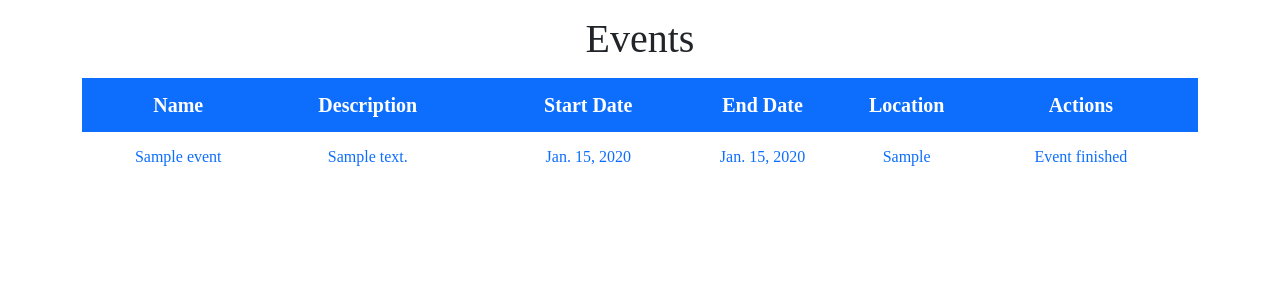
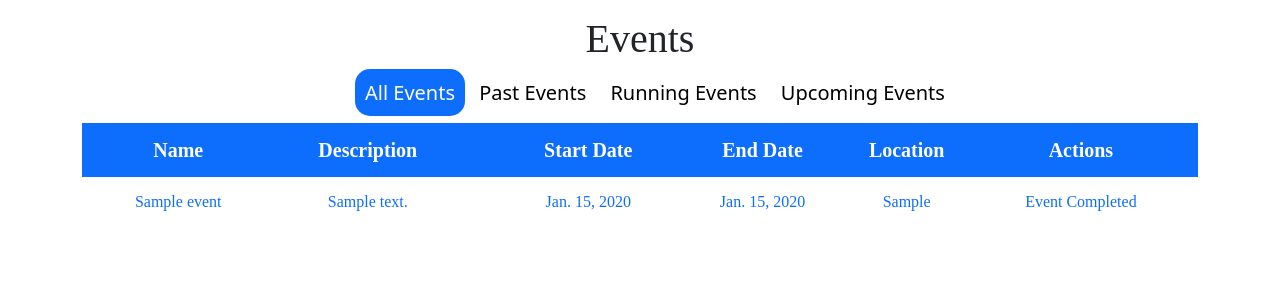
Before and after one commit to HNMN3/EventsManagementSystem, a Django app: page / in a window 1280 px wide. Shown: the part 56-356 px from the top of the page. Run offline with Django 3.2, Linux system fonts and the light colour scheme; a user stored in the database is signed in; tables that the repository leaves empty hold one stand-in row (values such as "Sample post"); parts of the project's set-up code (start-up, migrations or seed data) failed here and were passed over; some libraries are stand-ins or nearby versions.

Commit message:
Added custom queryset and used it for listing events

```diff
--- a/events_management_system/events/models.py
+++ b/events_management_system/events/models.py
@@ -2,6 +2,18 @@ from django.db import models
 from django.utils import timezone
 
 # Create your models here.
+
+
+class EventManager(models.Manager):
+    def upcoming(self):
+        return self.filter(start_date__gt=timezone.now().date())
+
+    def past(self):
+        return self.filter(end_date__lt=timezone.now().date())
+
+    def running(self):
+        return self.filter(start_date__lte=timezone.now().date(),
+                           end_date__gte=timezone.now().date())
 
 
 class Event(models.Model):
@@ -10,14 +22,18 @@ class Event(models.Model):
     start_date = models.DateField()
     end_date = models.DateField()
     location = models.CharField(max_length=100, blank=True)
-    users = models.ManyToManyField('users.User', related_name='events')
+    users = models.ManyToManyField('users.User', related_name='events',
+                                   blank=True)
+    objects = EventManager()
 
     def __str__(self):
         return self.name
 
-    def is_subscribed_by_user(self, user_id):
-        return self.users.filter(id=user_id).exists()
+    @property
+    def subscribed_users(self):
+        return {user.id for user in self.users.all()}
 
+    @property
     def can_subscribe(self):
         now = timezone.now().date()
         return now <= self.end_date
--- a/events_management_system/events/views.py
+++ b/events_management_system/events/views.py
@@ -1,4 +1,7 @@
+from typing import Any, Dict
+
 from django.contrib.auth.mixins import LoginRequiredMixin
+from django.db.models.query import QuerySet
 from django.views.generic.list import ListView
 from rest_framework.response import Response
 from rest_framework.status import HTTP_200_OK
@@ -15,9 +18,25 @@ class EventListView(LoginRequiredMixin, ListView):
 
     model = Event
     template_name = 'events/event_list.html'
-    context_object_name = 'events'
     paginate_by = 30
-    ordering = ['-start_date']
+    ordering = ['start_date', 'end_date']
+
+    def get_queryset(self) -> QuerySet:
+        list_type = self.request.GET.get('type', 'all')
+        if list_type == 'upcoming':
+            return Event.objects.upcoming()
+        elif list_type == 'past':
+            return Event.objects.past()
+        elif list_type == 'running':
+            return Event.objects.running()
+        else:
+            return Event.objects.all()
+
+    def get_context_data(self, **kwargs: Any) -> Dict[str, Any]:
+        context_data = super().get_context_data(**kwargs)
+        print(context_data)
+        context_data['list_type'] = self.request.GET.get('type', 'all')
+        return context_data
 
 
 class EventSubscriptionView(APIView):
--- a/events_management_system/static/css/event.css
+++ b/events_management_system/static/css/event.css
@@ -74,6 +74,11 @@ tbody tr {
     padding-right: 60px;
 }
 
+td.no-events {
+    text-align: center;
+    font-size: 25px;
+}
+
 .table-heading-h1 {
     text-align: center;
     font-family: OpenSans-Regular;
@@ -107,23 +112,37 @@ button.styled {
 /* Toast/Snackbar */
 /* The snackbar - position it at the bottom and in the middle of the screen */
 #snackbar {
-    visibility: hidden; /* Hidden by default. Visible on click */
-    min-width: 250px; /* Set a default minimum width */
-    margin-left: -125px; /* Divide value of min-width by 2 */
-    background-color: #333; /* Black background color */
-    color: #fff; /* White text color */
-    text-align: center; /* Centered text */
-    border-radius: 2px; /* Rounded borders */
-    padding: 16px; /* Padding */
-    position: fixed; /* Sit on top of the screen */
-    z-index: 1; /* Add a z-index if needed */
-    left: 50%; /* Center the snackbar */
-    bottom: 30px; /* 30px from the bottom */
+    visibility: hidden;
+    /* Hidden by default. Visible on click */
+    min-width: 250px;
+    /* Set a default minimum width */
+    margin-left: -125px;
+    /* Divide value of min-width by 2 */
+    background-color: #333;
+    /* Black background color */
+    color: #fff;
+    /* White text color */
+    text-align: center;
+    /* Centered text */
+    border-radius: 2px;
+    /* Rounded borders */
+    padding: 16px;
+    /* Padding */
+    position: fixed;
+    /* Sit on top of the screen */
+    z-index: 1;
+    /* Add a z-index if needed */
+    left: 50%;
+    /* Center the snackbar */
+    bottom: 30px;
+    /* 30px from the bottom */
 }
+
 
 /* Show the snackbar when clicking on a button (class added with JavaScript) */
 #snackbar.show {
-    visibility: visible; /* Show the snackbar */
+    visibility: visible;
+    /* Show the snackbar */
     /* Add animation: Take 0.5 seconds to fade in and out the snackbar.
     However, delay the fade out process for 2.5 seconds */
     -webkit-animation: fadein 0.5s, fadeout 0.5s 2.5s;
@@ -132,21 +151,84 @@ button.styled {
 
 /* Animations to fade the snackbar in and out */
 @-webkit-keyframes fadein {
-    from {bottom: 0; opacity: 0;}
-    to {bottom: 30px; opacity: 1;}
+    from {
+        bottom: 0;
+        opacity: 0;
+    }
+
+    to {
+        bottom: 30px;
+        opacity: 1;
+    }
 }
 
 @keyframes fadein {
-    from {bottom: 0; opacity: 0;}
-    to {bottom: 30px; opacity: 1;}
+    from {
+        bottom: 0;
+        opacity: 0;
+    }
+
+    to {
+        bottom: 30px;
+        opacity: 1;
+    }
 }
 
 @-webkit-keyframes fadeout {
-    from {bottom: 30px; opacity: 1;}
-    to {bottom: 0; opacity: 0;}
+    from {
+        bottom: 30px;
+        opacity: 1;
+    }
+
+    to {
+        bottom: 0;
+        opacity: 0;
+    }
 }
 
 @keyframes fadeout {
-    from {bottom: 30px; opacity: 1;}
-    to {bottom: 0; opacity: 0;}
+    from {
+        bottom: 30px;
+        opacity: 1;
     }
+
+    to {
+        bottom: 0;
+        opacity: 0;
+    }
+}
+
+
+/* Navigation bar */
+.topnav {
+    width: 100%;
+    margin: 15px;
+}
+
+div.nav-container {
+    display: block;
+    width: 600px;
+    margin: 0 auto;
+}
+
+/* Style the links inside the navigation bar */
+.topnav a {
+    color: black;
+    text-align: center;
+    text-decoration: none;
+    font-size: 20px;
+    padding: 10px;
+    border-radius: 15px;
+}
+
+/* Change the color of links on hover */
+.topnav a:hover {
+    background-color: #ddd;
+    color: black;
+}
+
+/* Add a color to the active/current link */
+.topnav a.active {
+    background-color: #0d6efd;
+    color: white;
+}
--- a/events_management_system/templates/events/event_list.html
+++ b/events_management_system/templates/events/event_list.html
@@ -1,6 +1,13 @@
 {% extends "base.html" %} {% load static %} {% block title %}Events{% endblock %} {% block content %}
 <h1 class="table-heading-h1">Events</h1>
-
+<div class="topnav">
+    <div class="nav-container">
+        <a {% if list_type == "all" %} class="active" {% endif %} href="{% url 'event-list' %}?type=all">All Events</a>
+        <a {% if list_type == "past" %} class="active" {% endif %} href="{% url 'event-list' %}?type=past">Past Events</a>
+        <a {% if list_type == "running" %} class="active" {% endif %} href="{% url 'event-list' %}?type=running">Running Events</a>
+        <a {% if list_type == "upcoming" %} class="active" {% endif %} href="{% url 'event-list' %}?type=upcoming">Upcoming Events</a>
+    </div>
+</div>
 <div class="table100">
     <table>
         <thead>
@@ -14,7 +21,7 @@
             </tr>
         </thead>
         <tbody>
-            {% for event in events %}
+            {% for event in event_list %}
             <tr>
                 <td class="column1">{{ event.name }}</td>
                 <td class="column2">{{ event.description }}</td>
@@ -24,20 +31,22 @@
                 <td class="column6">
                     {% if event.can_subscribe %}
                     <script>console.log("{{ event.users }}")</script>
-                    {% if event in user.events %}
+                    {% if user.id in event.subscribed_users %}
+                    <button id="button-{{ event.id }}" class="styled"
+                        onclick="unsubscribe_from_event({{ event.id}})">Unsubscribe</button>
+                    {% else %}
                     <button id="button-{{ event.id }}" class="styled"
                         onclick="subscribe_to_event({{ event.id}})">Subscribe</button>
-                    {% else %}
-                    <button id="button-{{ event.id }}" class="styled"
-                        onclick="unsubscribe_from_event({{ event.id}})">Unsubscribe</button>
                     {% endif %}
                     {% else %}
-                    Event finished
+                    Event Completed
                     {% endif %}
                 </td>
             </tr>
             {% empty %}
-            <p>No events at the moment.</p>
+            <tr>
+                <td class="no-events" colspan="6">No events at the moment.</td>
+            </tr>
             {% endfor %}
         </tbody>
     </table>
```
Lines whose indentation alone changed are shown as unchanged.
